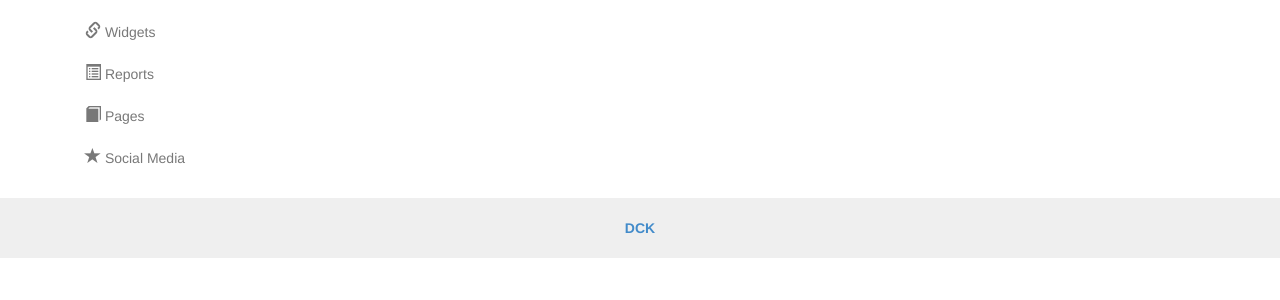
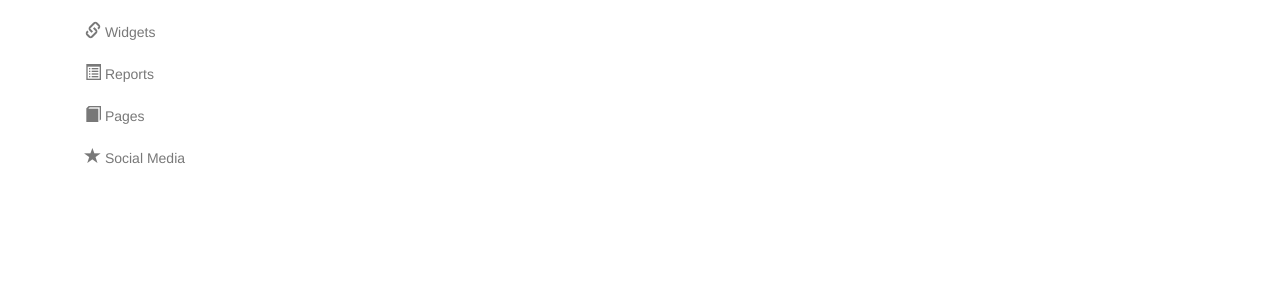
Before and after one commit to dogancankilment/dck-blog, a Django app: page /user/activation/1 in a window 1280 px wide. Shown: the part 330-630 px from the top of the page. Run offline with Django 3.2, Linux system fonts and the light colour scheme; data comes from the database, SQL or seed files in the repository; parts of the project's set-up code (start-up, migrations or seed data) failed here and were passed over; some libraries are stand-ins or nearby versions.

Commit message:
footer removed

```diff
--- a/myblog/templates/base.html
+++ b/myblog/templates/base.html
@@ -127,7 +127,7 @@
 </div>
 <!-- /Main -->
 
-<footer class="text-center"><a href="http://www.dogancankilment.com"><strong>DCK</strong></a></footer>
+
 
 <div class="modal" id="addWidgetModal">
     <div class="modal-dialog">
```
